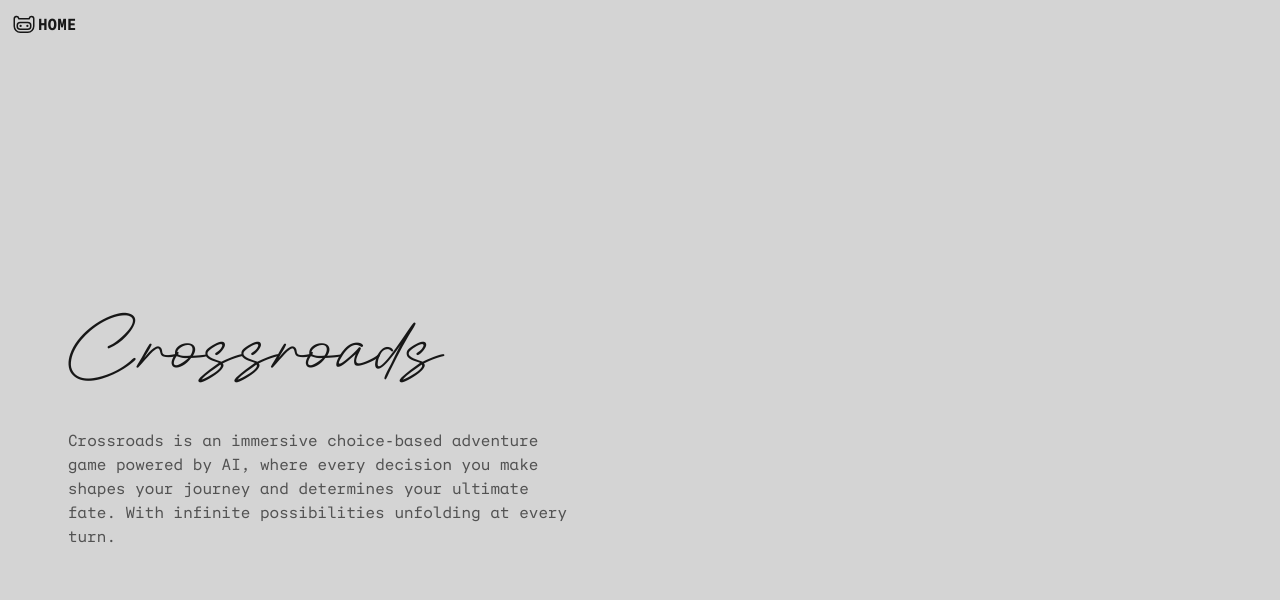
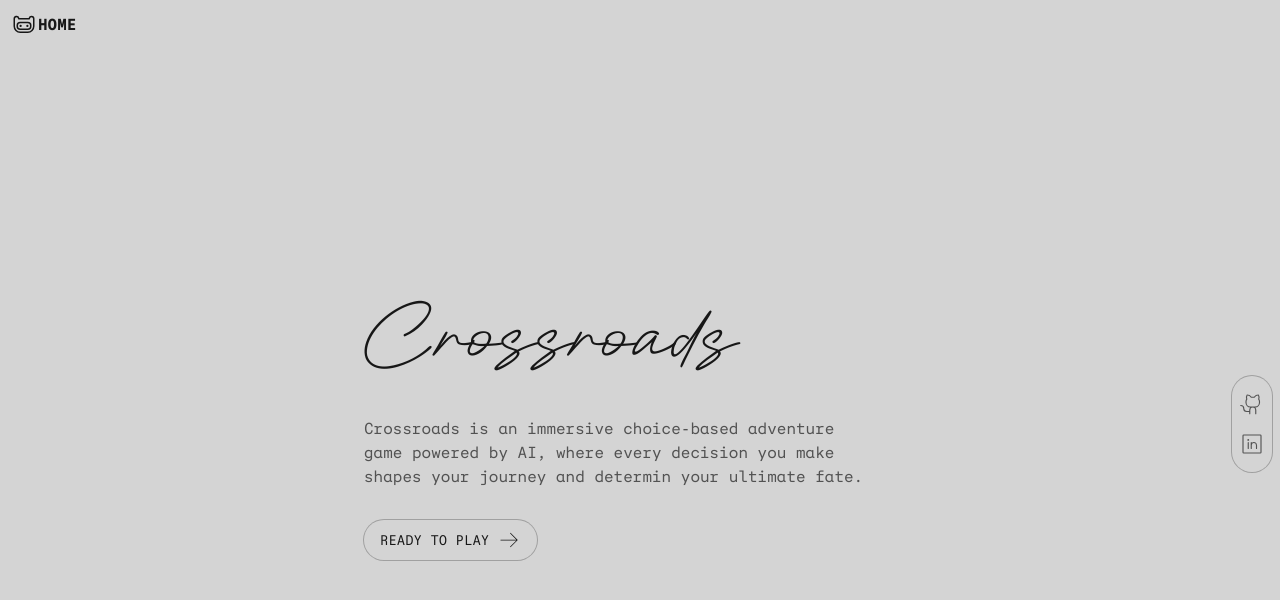
Before and after one commit to deepakrawat31/crossroads, a Next.js app: page / in a window 1280 px wide. Shown: the top 600 px of the page. Built offline with nearby package versions, Linux system fonts and the light colour scheme; what tailwindcss-motion would draw is missing.

Commit message:
main section added

```diff
--- a/src/app/page.tsx
+++ b/src/app/page.tsx
@@ -1,20 +1,5 @@
+import MainSection from "@/components/MainSection";
+
 export default function Home() {
-  return (
-    <main className="flex h-[calc(100dvh-48px)]">
-      <div className="flex flex-1 items-center justify-center overflow-hidden p-2">
-        <span className="flex max-w-lg flex-col gap-8">
-          <h1 className="font-testimonia motion-preset-slide-right-md text-6xl font-normal motion-delay-200 motion-ease-spring-snappy md:text-8xl">
-            Crossroads
-          </h1>
-          <p className="motion-preset-slide-right-md leading-normal text-neutral-600 motion-delay-500 motion-ease-spring-snappy">
-            Crossroads is an immersive choice-based adventure game powered by
-            AI, where every decision you make shapes your journey and determines
-            your ultimate fate. With infinite possibilities unfolding at every
-            turn.
-          </p>
-        </span>
-      </div>
-      <div className="flex-1"></div>
-    </main>
-  );
+  return <MainSection />;
 }
--- /dev/null
+++ b/src/components/MainSection.tsx
@@ -0,0 +1,49 @@
+import {
+  ArrowRight,
+  GithubLogo,
+  LinkedinLogo,
+} from "@phosphor-icons/react/dist/ssr";
+import Link from "next/link";
+
+export default function MainSection() {
+  return (
+    <main className="flex h-[calc(100dvh-48px)] flex-col items-center justify-center overflow-hidden p-2 md:flex-row">
+      <div className="flex flex-1 items-center justify-center">
+        <span className="flex max-w-lg flex-col items-start justify-center gap-8">
+          <h1 className="motion-preset-slide-up-md font-testimonia text-6xl font-normal motion-delay-200 motion-ease-spring-snappy md:text-8xl">
+            Crossroads
+          </h1>
+          <p className="motion-preset-slide-up-md leading-normal text-neutral-600 motion-delay-500 motion-ease-spring-snappy">
+            Crossroads is an immersive choice-based adventure game powered by
+            AI, where every decision you make shapes your journey and determin
+            your ultimate fate.
+          </p>
+          <button className="group motion-preset-slide-up-md flex items-center gap-2 rounded-full px-4 py-2 text-sm uppercase ring-1 ring-neutral-600/40 motion-delay-700 motion-ease-spring-snappy md:transition-all md:hover:ring-neutral-600">
+            <span>ready to play</span>
+            <ArrowRight
+              className="size-6 md:transition-transform md:duration-500 md:group-hover:-rotate-45"
+              weight="thin"
+            />
+          </button>
+        </span>
+      </div>
+      <div className="motion-preset-slide-left-md flex flex-col items-end gap-4 rounded-full p-2 px-2 py-4 ring-1 ring-neutral-600/40 motion-delay-700 motion-ease-spring-snappy md:transition-all md:hover:ring-neutral-600">
+        <Link href={"https://github.com/deepakrawat31"} target="_blank">
+          <GithubLogo
+            className="size-6 md:text-neutral-600 md:hover:text-neutral-900"
+            weight="light"
+          />
+        </Link>
+        <Link
+          href={"https://www.linkedin.com/in/deepak-rawat-987968238/"}
+          target="_blank"
+        >
+          <LinkedinLogo
+            className="size-6 md:text-neutral-600 md:hover:text-neutral-900"
+            weight="light"
+          />
+        </Link>
+      </div>
+    </main>
+  );
+}
```
